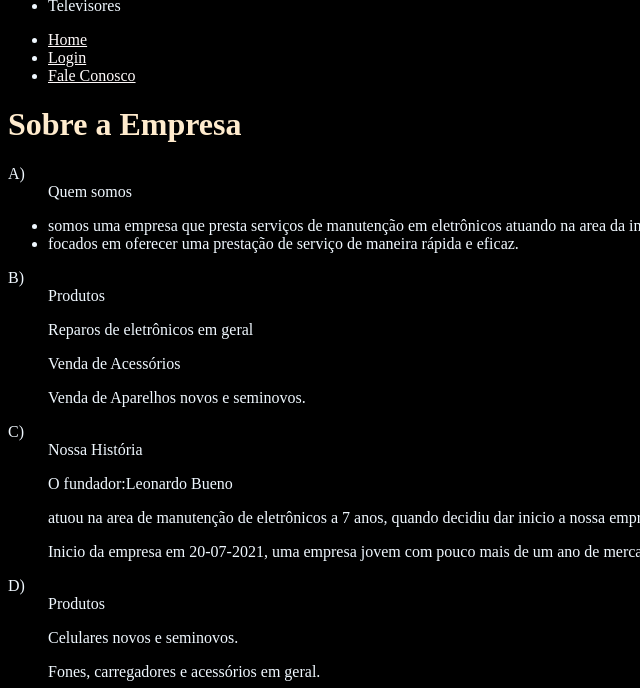
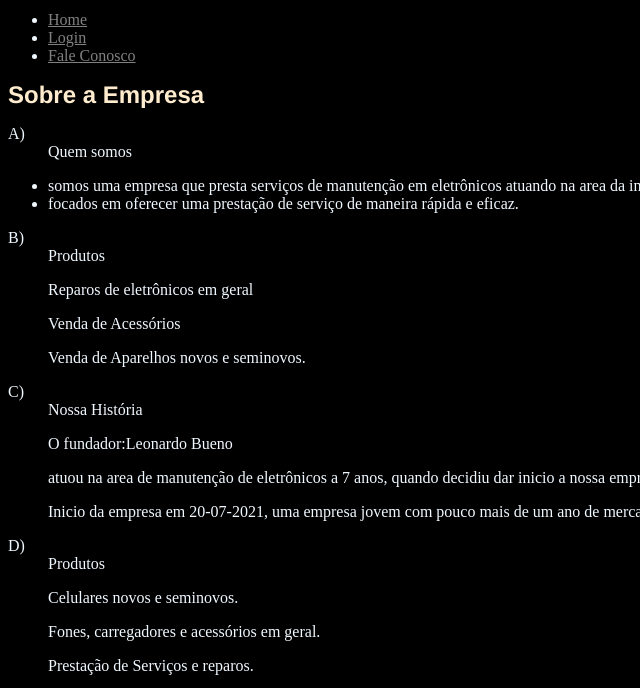
Before and after one commit to buenoleo67/atividadephp1, a plain HTML site: page index.html in a window 1280 px wide. Shown: the part 670-1358 px from the top of the page, without its empty margins (0-640 px from the left). Drawn offline with Linux system fonts and the light colour scheme.

Commit message:
Update empresarial.css

```diff
--- a/empresarial.css
+++ b/empresarial.css
@@ -1,6 +1,13 @@
 /* seletor de elemento */
 h1{
     color: blanchedalmond;
+    font-size: x-large;
+    font-family: 'Franklin Gothic Medium', 'Arial Narrow', Arial, sans-serif;
+
+}
+h1::selection {
+    color: gold;
+    background-color: grey;
 }
 ul{
     color: aliceblue;
@@ -17,3 +24,18 @@ dl{
 ol{
     color: ivory;
 }
+h2{
+    color: blanchedalmond;
+}
+a{
+    color: gold;
+}
+
+nav#menu  li:hover {
+    background-color: aliceblue;
+  }
+
+nav#menu a {
+    color: grey;
+    text-decoration: one;
+  }
```
